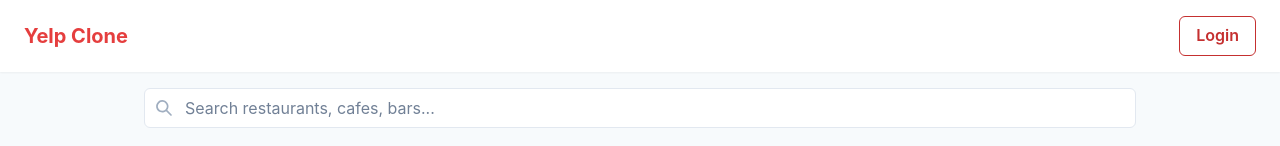
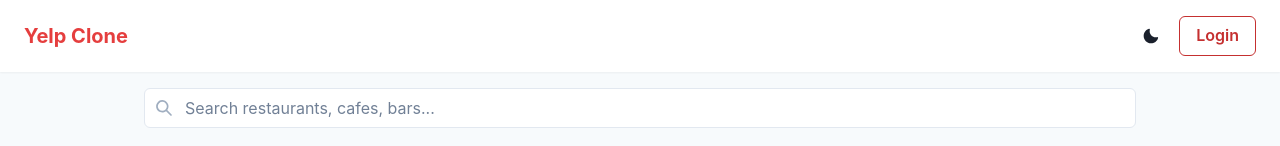
Before and after one commit to davidnguyenc1/yelp-clone, a React (Vite) app: page / in a window 1280 px wide. Shown: the top 146 px of the page. Built offline with nearby package versions, Linux system fonts and the light colour scheme; no server answers.

Commit message:
added a dark mode toggle

```diff
--- a/index.html
+++ b/index.html
@@ -4,6 +4,13 @@
     <meta charset="UTF-8" />
     <title>Yelp Clone</title>
     <meta name="viewport" content="width=device-width, initial-scale=1.0" />
+    <script>
+      // ColorModeScript - prevents flash of wrong color mode
+      (function() {
+        const colorMode = localStorage.getItem('chakra-ui-color-mode') || 'light';
+        document.documentElement.setAttribute('data-theme', colorMode);
+      })();
+    </script>
   </head>
   <body>
     <div id="root"></div>
--- a/src/App.jsx
+++ b/src/App.jsx
@@ -1,6 +1,6 @@
 import { Routes, Route } from "react-router-dom";
 
-import { Box, Container } from "@chakra-ui/react";
+import { Box, Container, useColorModeValue } from "@chakra-ui/react";
 import { useEffect, useState } from "react";
 import Navbar from "./components/Navbar";
 import SearchBar from "./components/SearchBar";
@@ -15,7 +15,7 @@ function App() {
   const [location, setLocation] = useState(null);
   const [city, setCity] = useState("");
   const [category, setCategory] = useState("");
-
+  const bg = useColorModeValue("gray.50", "gray.900");
 
   // Try GPS first
   useEffect(() => {
@@ -30,7 +30,7 @@ function App() {
   }, []);
 
   return (
-    <Box bg="gray.50" minH="100vh">
+    <Box bg={bg} minH="100vh">
       <Navbar />
       <Container maxW="container.lg" py={4}>
         <Routes>
--- a/src/components/BusinessCard.jsx
+++ b/src/components/BusinessCard.jsx
@@ -1,11 +1,14 @@
-import { Box, Image, Heading, Text, Stack, HStack } from "@chakra-ui/react";
+import { Box, Image, Heading, Text, Stack, HStack, useColorModeValue } from "@chakra-ui/react";
 import { Link } from "react-router-dom";
 import { formatDistance } from "../utils/distance";
 
 export default function BusinessCard({ business }) {
+  const bg = useColorModeValue("white", "gray.700");
+  const textColor = useColorModeValue("gray.600", "gray.400");
+
   return (
     <Link to={`/business/${business.id}`}>
-      <Box bg="white" shadow="sm" borderRadius="md" overflow="hidden" cursor="pointer">
+      <Box bg={bg} shadow="sm" borderRadius="md" overflow="hidden" cursor="pointer" transition="all 0.2s" _hover={{ shadow: "md", transform: "translateY(-2px)" }}>
         <Image src={business.image_url} h="200px" w="100%" objectFit="cover" />
         <Box p={4}>
           <Stack spacing={1}>
@@ -13,7 +16,7 @@ export default function BusinessCard({ business }) {
             <HStack spacing={2}>
               <Text>⭐ {business.rating}</Text>
               {business.distance && (
-                <Text fontSize="sm" color="gray.600">
+                <Text fontSize="sm" color={textColor}>
                   • {formatDistance(business.distance)}
                 </Text>
               )}
--- a/src/components/LocationSearch.jsx
+++ b/src/components/LocationSearch.jsx
@@ -1,9 +1,11 @@
-import { Input, InputGroup, InputLeftElement, Button, HStack } from "@chakra-ui/react";
+import { Input, InputGroup, InputLeftElement, Button, HStack, useColorModeValue } from "@chakra-ui/react";
 import { SearchIcon } from "@chakra-ui/icons";
 import { useState } from "react";
 
 export default function LocationSearch({ setCity }) {
   const [input, setInput] = useState("");
+  const bg = useColorModeValue("white", "gray.700");
+  const iconColor = useColorModeValue("gray.400", "gray.500");
 
   const handleSearch = () => {
     setCity(input.trim());
@@ -17,14 +19,14 @@ export default function LocationSearch({ setCity }) {
     <HStack mb={5}>
       <InputGroup>
         <InputLeftElement pointerEvents="none">
-          <SearchIcon color="gray.400" />
+          <SearchIcon color={iconColor} />
         </InputLeftElement>
         <Input
           placeholder="Search by city"
           value={input}
           onChange={(e) => setInput(e.target.value)}
           onKeyPress={handleKeyPress}
-          bg="white"
+          bg={bg}
         />
       </InputGroup>
       <Button colorScheme="red" onClick={handleSearch}>
--- a/src/components/Navbar.jsx
+++ b/src/components/Navbar.jsx
@@ -1,9 +1,13 @@
-import { Flex, Heading, Spacer, Button } from "@chakra-ui/react";
+import { Flex, Heading, Spacer, Button, IconButton, useColorMode, useColorModeValue } from "@chakra-ui/react";
+import { MoonIcon, SunIcon } from "@chakra-ui/icons";
 
 export default function Navbar() {
+  const { colorMode, toggleColorMode } = useColorMode();
+  const bg = useColorModeValue("white", "gray.800");
+
   return (
     <Flex
-      bg="white"
+      bg={bg}
       px={6}
       py={4}
       shadow="sm"
@@ -14,6 +18,13 @@ export default function Navbar() {
     >
       <Heading size="md" color="red.500">Yelp Clone</Heading>
       <Spacer />
+      <IconButton
+        icon={colorMode === "light" ? <MoonIcon /> : <SunIcon />}
+        onClick={toggleColorMode}
+        variant="ghost"
+        aria-label="Toggle color mode"
+        mr={2}
+      />
       <Button colorScheme="red" variant="outline">Login</Button>
     </Flex>
   );
--- a/src/components/SearchBar.jsx
+++ b/src/components/SearchBar.jsx
@@ -1,14 +1,17 @@
-import { InputGroup, InputLeftElement, Input } from "@chakra-ui/react";
+import { InputGroup, InputLeftElement, Input, useColorModeValue } from "@chakra-ui/react";
 import { SearchIcon } from "@chakra-ui/icons";
 
 export default function SearchBar({ query, setQuery }) {
+  const bg = useColorModeValue("white", "gray.700");
+  const iconColor = useColorModeValue("gray.400", "gray.500");
+
   return (
     <InputGroup mb={5}>
       <InputLeftElement pointerEvents="none">
-        <SearchIcon color="gray.400" />
+        <SearchIcon color={iconColor} />
       </InputLeftElement>
       <Input
-        bg="white"
+        bg={bg}
         placeholder="Search restaurants, cafes, bars..."
         value={query}
         onChange={(e) => setQuery(e.target.value)}
--- a/src/main.jsx
+++ b/src/main.jsx
@@ -1,12 +1,22 @@
-import { ChakraProvider } from "@chakra-ui/react";
+import { ChakraProvider, ColorModeScript, extendTheme } from "@chakra-ui/react";
 import { BrowserRouter } from "react-router-dom";
 import ReactDOM from "react-dom/client";
 import App from "./App";
 
+const config = {
+  initialColorMode: "light",
+  useSystemColorMode: false,
+};
+
+const theme = extendTheme({ config });
+
 ReactDOM.createRoot(document.getElementById("root")).render(
-  <ChakraProvider>
-    <BrowserRouter>
-      <App />
-    </BrowserRouter>
-  </ChakraProvider>
+  <>
+    <ColorModeScript initialColorMode={theme.config.initialColorMode} />
+    <ChakraProvider theme={theme}>
+      <BrowserRouter>
+        <App />
+      </BrowserRouter>
+    </ChakraProvider>
+  </>
 );
--- a/src/pages/BusinessDetail.jsx
+++ b/src/pages/BusinessDetail.jsx
@@ -1,6 +1,6 @@
 import { useParams, useNavigate } from "react-router-dom";
 import { useEffect, useState } from "react";
-import { Box, Heading, Image, Text, Spinner, Center, Stack, HStack, AspectRatio, Link, Badge, Button, SimpleGrid } from "@chakra-ui/react";
+import { Box, Heading, Image, Text, Spinner, Center, Stack, HStack, AspectRatio, Link, Badge, Button, SimpleGrid, useColorModeValue } from "@chakra-ui/react";
 import { ExternalLinkIcon, ArrowBackIcon } from "@chakra-ui/icons";
 import { MapContainer, TileLayer, Marker, Popup } from "react-leaflet";
 import L from "leaflet";
@@ -120,6 +120,11 @@ export default function BusinessDetail() {
 
   if (!business) return <Center py={10}><Spinner size="xl" /></Center>;
 
+  // Color mode values
+  const todayBg = useColorModeValue("gray.100", "gray.700");
+  const textColor = useColorModeValue("gray.700", "gray.300");
+  const headingColor = useColorModeValue("gray.800", "gray.100");
+
   // Helpers to format hours
   const formatTime = (t) => {
     if (!t) return "";
@@ -214,7 +219,7 @@ export default function BusinessDetail() {
             )}
           </HStack>
           {business.price && (
-            <Text fontSize="md" color="gray.700">
+            <Text fontSize="md" color={textColor}>
               {business.price}
             </Text>
           )}
@@ -237,7 +242,7 @@ export default function BusinessDetail() {
           <Box pt={4}>
             <Heading size="md" mb={3}>Hours</Heading>
             {todayHours && (
-              <Text color="gray.700" mb={2}>Today: {todayHours}</Text>
+              <Text color={textColor} mb={2}>Today: {todayHours}</Text>
             )}
 
             {allWeekHours.length > 0 && (
@@ -246,15 +251,15 @@ export default function BusinessDetail() {
                   <HStack
                     key={label}
                     justify="space-between"
-                    bg={isToday ? "gray.100" : "transparent"}
+                    bg={isToday ? todayBg : "transparent"}
                     borderRadius="md"
                     px={2}
                     py={1}
                   >
-                    <Text fontWeight={isToday ? "bold" : "normal"} color="gray.800">
+                    <Text fontWeight={isToday ? "bold" : "normal"} color={headingColor}>
                       {label}
                     </Text>
-                    <Text color="gray.700">
+                    <Text color={textColor}>
                       {slots.length > 0 ? slots.join(", ") : "Closed"}
                     </Text>
                   </HStack>
@@ -298,7 +303,7 @@ export default function BusinessDetail() {
               borderRadius="md"
               overflow="hidden"
               border="1px solid"
-              borderColor="gray.200"
+              borderColor={useColorModeValue("gray.200", "gray.600")}
               height="400px"
               w="100%"
             >
```
